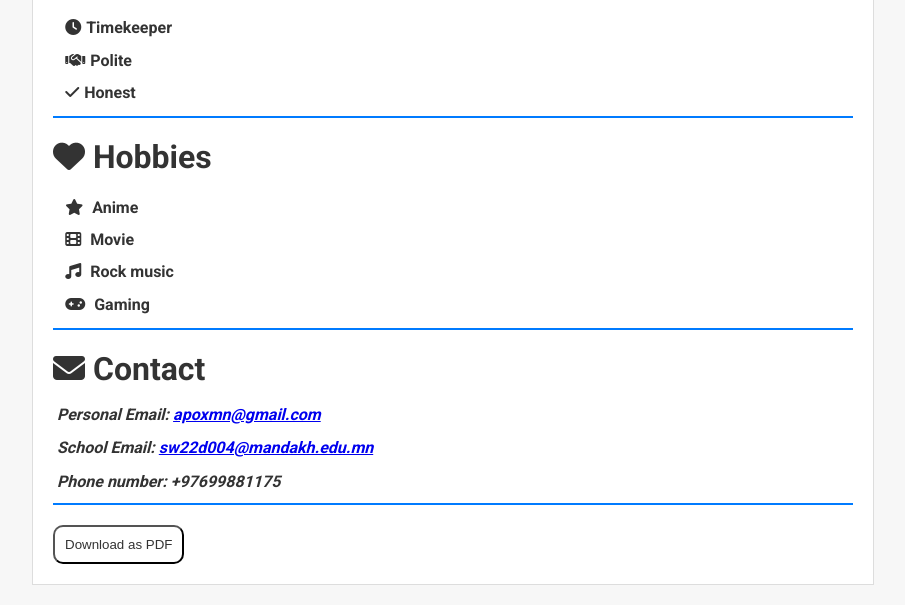
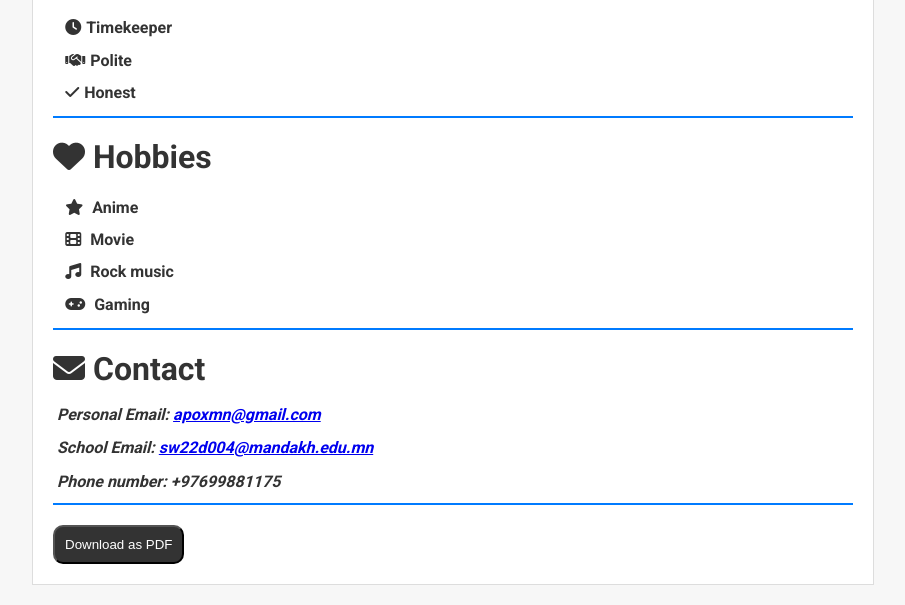
Before and after one commit to Tuguldur666/666, a plain HTML site: page index.html in a window 1280 px wide. In both pictures the pointer is over the button "Download as PDF". Shown: the part 1394-1999 px from the top of the page, without its empty margins (187-1092 px from the left). Drawn offline with nearby package versions, Linux system fonts and the light colour scheme; a script that the page names is missing.

Commit message:
apox
done

```diff
--- a/style.css
+++ b/style.css
@@ -181,6 +181,10 @@ u {
   background-color: white;
   color: #333;
 }
+.downloadButton:hover{
+  background-color: #333;
+  color: #fff;
+}
 @media screen and (max-width: 600px) {
   body {
     font-size: 14px;
```
